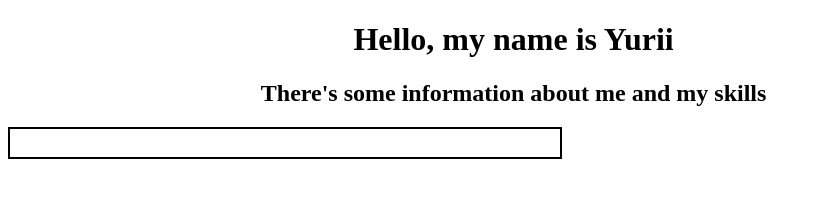
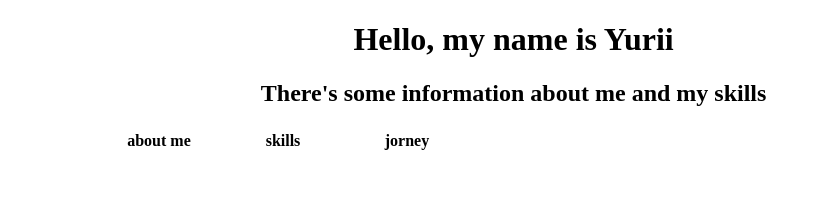
Before and after one commit to mqrgo/mqrgo.github.io, a plain HTML site: page index.html in a window 1280 px wide. Shown: the whole page, without its empty margins (0-821 px from the left). Drawn offline with Linux system fonts and the light colour scheme.

Commit message:
Update style.css

```diff
--- a/style.css
+++ b/style.css
@@ -12,14 +12,13 @@ h1, h2 {
     margin: 0;
     padding: 0;
     list-style-type: none;
-    border: 2px solid #000000;
     width: 550px;
     text-align: center;
     background-color: rgb(255, 255, 255);
   }
   #navbar li { display: inline; }
   #navbar a {
-    color: #fff;
+    color: #000000;
     padding: 5px 10px;
     text-decoration: none;
     font-weight: bold;
```
